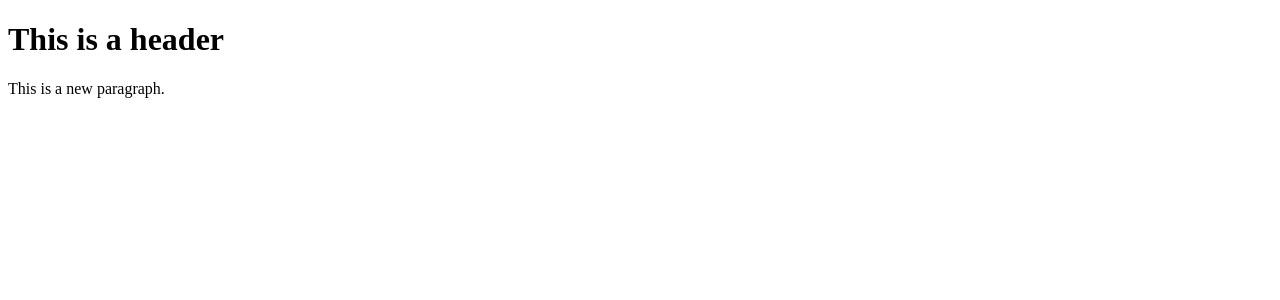
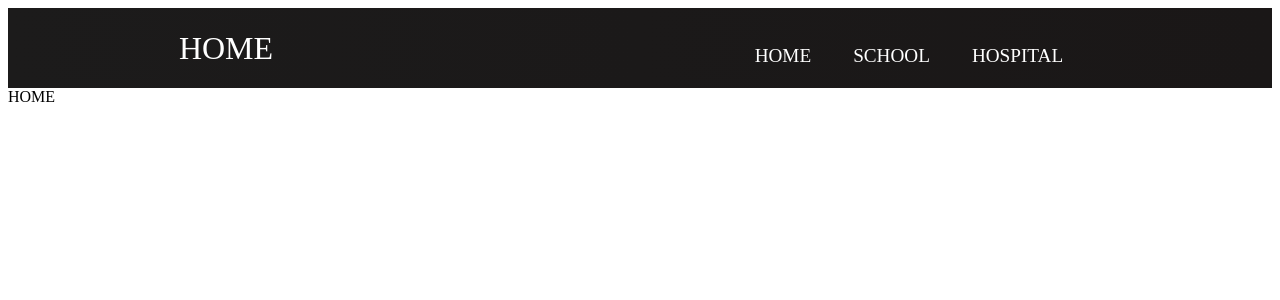
Before and after one commit to ivan-clark/itelec, a React (Create React App) app in the folder frontend/: page / in a window 1280 px wide. Shown: the top 300 px of the page. Built offline with nearby package versions, Linux system fonts and the light colour scheme.

Commit message:
added routing and navbar

```diff
--- a/frontend/package.json
+++ b/frontend/package.json
@@ -8,6 +8,7 @@
     "@testing-library/user-event": "^13.5.0",
     "react": "^18.2.0",
     "react-dom": "^18.2.0",
+    "react-router-dom": "^6.16.0",
     "react-scripts": "5.0.1",
     "web-vitals": "^2.1.4"
   },
--- a/frontend/src/App.js
+++ b/frontend/src/App.js
@@ -1,13 +1,20 @@
-import { useState, useEffect } from 'react';
+//import { useState, useEffect } from 'react';
+import { BrowserRouter, Routes, Route } from "react-router-dom";
+import Home from './pages/Home'
+import School from "./pages/School";
+import Hospital from "./pages/Hospital";
 
 const App = () => {
-  const [number, setNumber] = useState(0);
-  const [text, setText] = useState("HERE");
 
   return (
     <div className="App">
-      <h1>This is a header</h1>
-      <p>This is a new paragraph.</p>
+      <BrowserRouter>
+        <Routes>
+          <Route path="/" exact element={<Home/>}/>
+          <Route path="/school" exact element={<School/>}/>
+          <Route path="/hospital" exact element={<Hospital/>}/>
+        </Routes>
+      </BrowserRouter>
     </div>
   );
 }
--- /dev/null
+++ b/frontend/src/components/Navbar.css
@@ -0,0 +1,158 @@
+.navbar {
+    background: linear-gradient(90deg, rgb(28, 27, 27) 0%, rgb(26, 23, 23) 100%);
+    height: 80px;
+    display: flex;
+    justify-content: center;
+    align-items: center;
+    font-size: 1.2rem;
+    position: sticky;
+    top: 0;
+    z-index: 999;
+  }
+
+  .navbar-container {
+    display: flex;
+    justify-content: center;
+    align-items: center;
+    height: 80px;
+    max-width: 1500px;
+  }
+
+  .navbar-logo {
+    color: #fff;
+    justify-self: start;
+    margin-left: 20px;
+    cursor: pointer;
+    text-decoration: none;
+    font-size: 2rem;
+    display: flex;
+    align-items: center;
+  }
+
+  .fa-typo3 {
+    margin-left: 0.5rem;
+    font-size: 1.8rem;
+  }
+
+  .nav-menu {
+    display: grid;
+    grid-template-columns: repeat(4, auto);
+    grid-gap: 10px;
+    list-style: none;
+    text-align: center;
+    width: 60vw;
+    justify-content: end;
+    margin-right: 2rem;
+  }
+
+  .nav-item {
+    height: 80px;
+  }
+
+  .nav-links {
+    color: #fff;
+    display: flex;
+    align-items: center;
+    text-decoration: none;
+    padding: 0.5rem 1rem;
+    height: 100%;
+  }
+
+  .nav-links:hover {
+    border-bottom: 4px solid #fff;
+    transition: all 0.2s ease-out;
+  }
+
+  .fa-bars {
+    color: #fff;
+  }
+
+  .nav-links-mobile {
+    display: none;
+  }
+
+  .menu-icon {
+    display: none;
+  }
+
+  @media screen and (max-width: 960px) {
+    .NavbarItems {
+      position: relative;
+    }
+
+    .nav-menu {
+      display: flex;
+      flex-direction: column;
+      width: 100%;
+      height: 90vh;
+      position: absolute;
+      top: 80px;
+      left: -100%;
+      opacity: 1;
+      transition: all 0.5s ease;
+    }
+
+    .nav-menu.active {
+      background: #242222;
+      left: 0;
+      opacity: 1;
+      transition: all 0.5s ease;
+      z-index: 1;
+    }
+
+    .nav-links {
+      text-align: center;
+      padding: 2rem;
+      width: 100%;
+      display: table;
+    }
+
+    .nav-links:hover {
+      background-color: #fff;
+      color: #242424;
+      border-radius: 0;
+    }
+
+    .navbar-logo {
+      position: absolute;
+      top: 0;
+      left: 0;
+      transform: translate(25%, 50%);
+    }
+
+    .menu-icon {
+      display: block;
+      position: absolute;
+      top: 0;
+      right: 0;
+      transform: translate(-100%, 60%);
+      font-size: 1.8rem;
+      cursor: pointer;
+    }
+
+    .fa-times {
+      color: #fff;
+      font-size: 2rem;
+    }
+
+    .nav-links-mobile {
+      display: block;
+      text-align: center;
+      margin: 2rem auto;
+      border-radius: 4px;
+      width: 80%;
+      text-decoration: none;
+      font-size: 1.5rem;
+      background-color: transparent;
+      color: #fff;
+      padding: 14px 20px;
+      border: 1px solid #fff;
+      transition: all 0.3s ease-out;
+    }
+
+    .nav-links-mobile:hover {
+      background: #fff;
+      color: #242424;
+      transition: 250ms;
+    }
+  }
--- /dev/null
+++ b/frontend/src/components/Navbar.js
@@ -0,0 +1,49 @@
+import React, {useState} from 'react'
+import { Link} from 'react-router-dom'
+import './Navbar.css'
+
+
+
+function Navbar(props) {
+  //change the state of the menu
+  const [click, setClick] = useState(false);
+
+//reverse the state of the above funstion
+  const handleClick = () => setClick(!click);
+  const closeMobileMenu = () => setClick(false);
+
+
+  return (
+    <>
+        <nav className="navbar">
+            <div className="navbar-container">
+                <Link to={props.home} className="navbar-logo" onClick={closeMobileMenu}>
+                    HOME<i className="fab fa-typo3"></i>
+                </Link>
+                <div className='menu-icon' onClick={handleClick}>
+                  <i className={click ? 'fas fa-times' : 'fas fa-bars'}></i>
+                </div>
+                <ul className={click ? 'nav-menu active' : 'nav-menu'}>
+                  <li className='nav-item'>
+                    <Link to={props.home} className='nav-links' onClick={closeMobileMenu}>
+                     {props.page}
+                    </Link>
+                  </li>
+                  <li className='nav-item'>
+                    <Link to={props.school} className='nav-links' onClick={closeMobileMenu}>
+                      {props.page2}
+                    </Link>
+                  </li>
+                  <li className='nav-item'>
+                    <Link to={props.hospital} className='nav-links' onClick={closeMobileMenu}>
+                      {props.page3}
+                    </Link>
+                  </li>
+                </ul>
+            </div>
+        </nav>
+    </>
+  )
+}
+
+export default Navbar
--- /dev/null
+++ b/frontend/src/pages/Home.jsx
@@ -0,0 +1,20 @@
+import React from 'react'
+import Navbar from '../components/Navbar'
+
+function Home() {
+  return (
+    <>
+        <Navbar
+            home = '/'
+            page = 'HOME'
+            page2 = 'SCHOOL'
+            school = '/school'
+            page3= "HOSPITAL"
+            hospital = '/hospital'
+        />
+        HOME
+    </>
+  )
+}
+
+export default Home
--- /dev/null
+++ b/frontend/src/pages/Hospital.jsx
@@ -0,0 +1,21 @@
+import React from 'react'
+import Navbar from '../components/Navbar'
+
+function Hospital() {
+  return (
+    <div>
+      <Navbar
+            home = '/'
+            page = 'HOME'
+            page2 = 'SCHOOL'
+            school = '/school'
+            page3= "HOSPITAL"
+            hospital = '/hospital'
+        />
+        HOSPITAL
+        <iframe width="500" height="300" src="https://api.maptiler.com/maps/fe2cb073-3aa4-42f1-bf30-2ed0448019ba/?key=ZQyqv6eWtI6zNE29SPDd#0.0/-24.21987/-139.30211"></iframe>
+    </div>
+  )
+}
+
+export default Hospital
--- /dev/null
+++ b/frontend/src/pages/School.jsx
@@ -0,0 +1,20 @@
+import React from 'react'
+import Navbar from '../components/Navbar'
+
+function School() {
+  return (
+    <div>
+      <Navbar
+            home = '/'
+            page = 'HOME'
+            page2 = 'SCHOOL'
+            school = '/school'
+            page3= "HOSPITAL"
+            hospital = '/hospital'
+        />
+        SHCOOL
+    </div>
+  )
+}
+
+export default School
```
Also changed, not shown: 1 other file (tests, documents, lock files or other folders).
